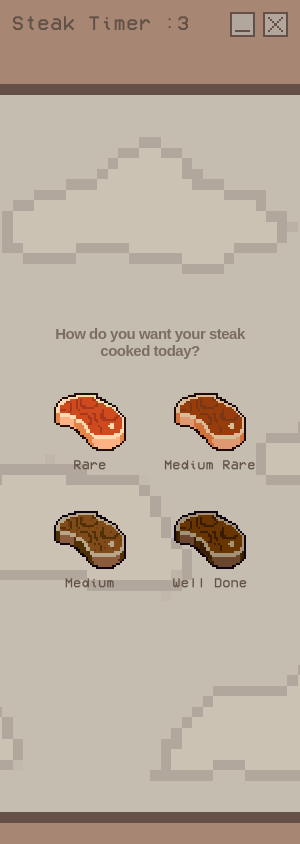
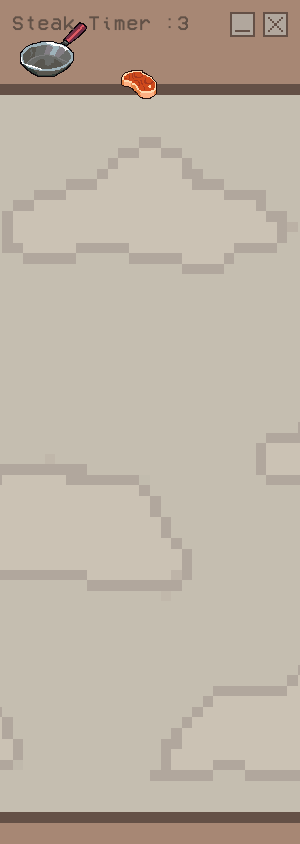
Before and after one commit to tinabyte/cute-steak-timer, an Electron app: page src/index.html in a window 300 px wide. Drawn offline with Linux system fonts and the light colour scheme; a web font is replaced by a local one.

Commit message:
added frying-pan asset and aligned it with steak for a cooking timer view

```diff
--- a/src/index.html
+++ b/src/index.html
@@ -23,7 +23,7 @@
     </div>
 
 
-    <div class="steak-rarity-view" id="steakRarity" style="display: block;">
+    <div class="steak-rarity-view" id="steakRarity" style="display: none;">
       <h1 class="sub-text">How do you want your steak cooked today?</h1>
       <div class="steak-grid-container">
         <button class="steak-btn" id="rareSteakBtn">
@@ -48,6 +48,13 @@
       </div>
     </div>
 
+    <div class="timer-view" id="timerView" style="display: block;">
+      <div class="cooking-container">
+        <img src="./assets/frying-pan.png" alt="Frying Pan" class="frying-pan" />
+        <img src="./assets/rare.png" alt="Rare Steak" class="cooking-steak" />
+      </div>
+    </div>
+
 
     <script>
       // commands for when button is pushed.
@@ -67,6 +74,11 @@
         document.getElementById('home-content').style.display = 'none';
         document.getElementById('steakRarity').style.display = 'block';
       });
+
+      document.getElementById('rareSteakBtn').addEventListener('click', () => {
+        document.getElementById('steakRarity').style.display = 'none';
+        document.getElementById('timerView').style.display = 'block';
+      });
     </script>
   </body>
 </html>
```
Also changed, not shown: src/assets/frying-pan.png (added).
